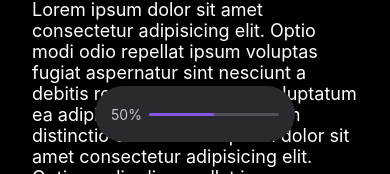
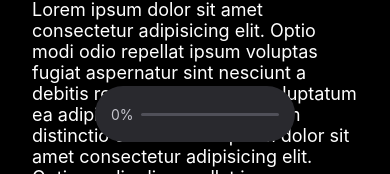
Before and after one commit to hernanytec/app-animated-scroll, a React Native app: screen / in a window 390 px wide. Shown: the part 670-844 px from the top of the page. Built offline with nearby package versions, Linux system fonts and the light colour scheme.

Commit message:
handle percentage change when scroll

```diff
--- a/src/components/ProgressBar/index.tsx
+++ b/src/components/ProgressBar/index.tsx
@@ -6,10 +6,12 @@ interface Props {
 }
 
 export function ProgressBar({ value }: Props) {
+  const percentage = Math.min(value, 100).toFixed(0)
+
   return <View style={styles.container}>
-    <Text style={styles.value}>{value}%</Text>
+    <Text style={styles.value}>{percentage}%</Text>
     <View style={styles.tracker} >
-      <View style={[styles.progress, { width: `${value}%` }]} />
+      <View style={[styles.progress, { width: `${percentage}%` }]} />
     </View>
   </View>
 }
--- a/src/screens/Post/index.tsx
+++ b/src/screens/Post/index.tsx
@@ -1,12 +1,37 @@
-import { ScrollView, Text, View } from "react-native";
+import { useState } from "react";
+import { ScrollView, Text, useWindowDimensions, View } from "react-native";
 import { ProgressBar } from "../../components/ProgressBar";
 import { styles } from "./styles";
 
+type ScrollProps = {
+  layoutMeasurement: {
+    height: number
+  }
+  contentOffset: {
+    y: number
+  }
+  contentSize: {
+    height: number
+  }
+}
+
 export function Post() {
+  const [percentage, setPercentage] = useState(0)
+  const dimensions = useWindowDimensions()
+
+  function scrollPercentage({ layoutMeasurement, contentOffset, contentSize }: ScrollProps) {
+    const visibleContent = Math.ceil((dimensions.height / contentSize.height) * 100)
+    const value = ((layoutMeasurement.height + contentOffset.y) / contentSize.height) * 100
+
+    setPercentage(value < visibleContent ? 0 : value)
+  }
+
   return <View style={styles.container}>
     <ScrollView
       showsVerticalScrollIndicator={false}
       contentContainerStyle={styles.content}
+      onScroll={(e) => scrollPercentage(e.nativeEvent)}
+      scrollEventThrottle={16}
     >
       <Text style={styles.title}>Lorem ipsum</Text>
 
@@ -65,6 +90,6 @@ export function Post() {
       </View>
     </ScrollView>
 
-    <ProgressBar value={50} />
+    <ProgressBar value={percentage} />
   </View>
 }
```
